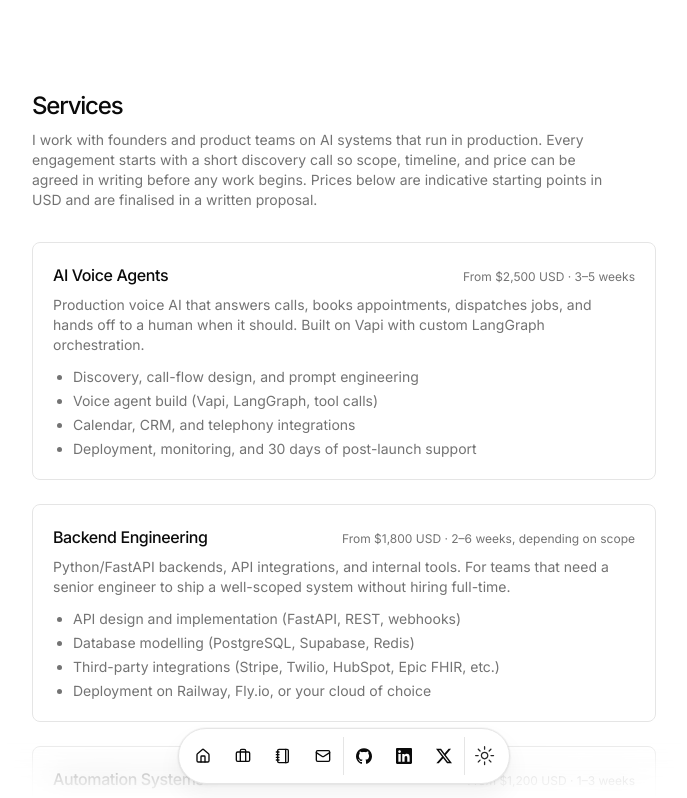
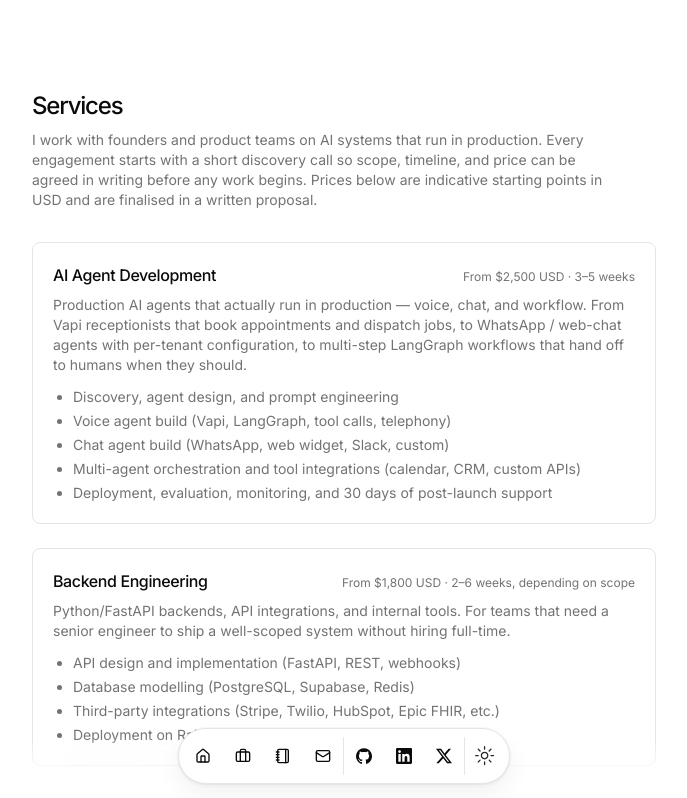
Before and after one commit to Otitodev/portfolio-1, a Next.js app: page /services in a window 1280 px wide. Shown: the top 798 px of the page, without its empty margins (296-983 px from the left). Built offline with nearby package versions, Linux system fonts and the light colour scheme.

Commit message:
feat: add ClaimGuard project and broaden AI Agent service

```diff
--- a/src/app/page.tsx
+++ b/src/app/page.tsx
@@ -127,7 +127,7 @@ export default function Page() {
           <BlurFade delay={BLUR_FADE_DELAY * 7}>
             <div className="flex flex-wrap justify-center gap-2 max-w-[600px] mx-auto">
               {[
-                "AI Voice Agents",
+                "AI Agent Development",
                 "Backend Engineering",
                 "Automation Systems",
                 "AI Integrations & MCP Servers",
--- a/src/app/services/page.tsx
+++ b/src/app/services/page.tsx
@@ -19,14 +19,15 @@ type Service = {
 
 const services: Service[] = [
   {
-    name: "AI Voice Agents",
+    name: "AI Agent Development",
     summary:
-      "Production voice AI that answers calls, books appointments, dispatches jobs, and hands off to a human when it should. Built on Vapi with custom LangGraph orchestration.",
+      "Production AI agents that actually run in production — voice, chat, and workflow. From Vapi receptionists that book appointments and dispatch jobs, to WhatsApp / web-chat agents with per-tenant configuration, to multi-step LangGraph workflows that hand off to humans when they should.",
     includes: [
-      "Discovery, call-flow design, and prompt engineering",
-      "Voice agent build (Vapi, LangGraph, tool calls)",
-      "Calendar, CRM, and telephony integrations",
-      "Deployment, monitoring, and 30 days of post-launch support",
+      "Discovery, agent design, and prompt engineering",
+      "Voice agent build (Vapi, LangGraph, tool calls, telephony)",
+      "Chat agent build (WhatsApp, web widget, Slack, custom)",
+      "Multi-agent orchestration and tool integrations (calendar, CRM, custom APIs)",
+      "Deployment, evaluation, monitoring, and 30 days of post-launch support",
     ],
     startingFrom: "$2,500 USD",
     timeline: "3–5 weeks",
--- a/src/data/resume.tsx
+++ b/src/data/resume.tsx
@@ -158,6 +158,35 @@ export const DATA = {
         },
       ],
       image: "/whaply.gif",
+      video: "",
+    },
+    {
+      title: "ClaimGuard — AI Denial Management for Medical Practices",
+      href: "https://claimguard-alpha.vercel.app/",
+      dates: "2026",
+      active: true,
+      description:
+        "Production SaaS that automates insurance denial processing for small medical practices. Forward an EOB or denial PDF and a LangGraph pipeline (parse → classify → draft → critique) extracts patient/payer/codes, recommends appeal/resubmit/write-off, and drafts a professional appeal letter with a rich text editor for review. Ships with deadline + response tracking, a Needs-Action queue with aging indicators, and denial analytics by payer. Built on FastAPI + LangGraph + Claude, Next.js 16 frontend, AWS Aurora Serverless v2 + EC2 (Caddy + uvicorn), Vercel frontend, and the whole AWS stack defined in Terraform.",
+      technologies: [
+        "FastAPI",
+        "LangGraph",
+        "Claude API",
+        "Next.js 16",
+        "AWS Aurora",
+        "AWS EC2",
+        "Terraform",
+        "Better Auth",
+        "AgentMail",
+        "PostgreSQL",
+      ],
+      links: [
+        {
+          type: "Website",
+          href: "https://claimguard-alpha.vercel.app/",
+          icon: <Icons.globe className="size-3" />,
+        },
+      ],
+      image: "/claimguard.png",
       video: "",
     },
     {
```
Also changed, not shown: public/claimguard.png (added).
